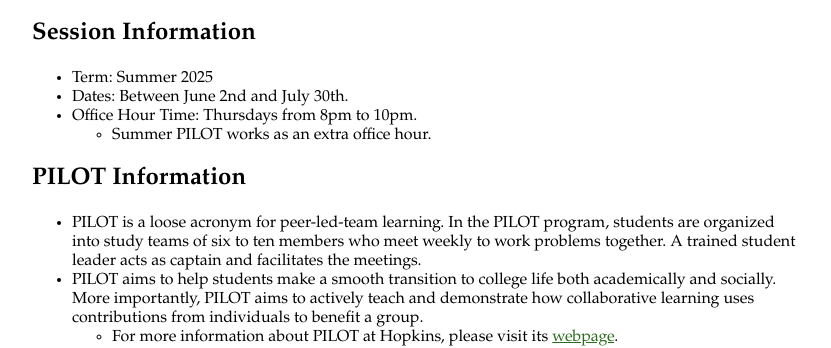
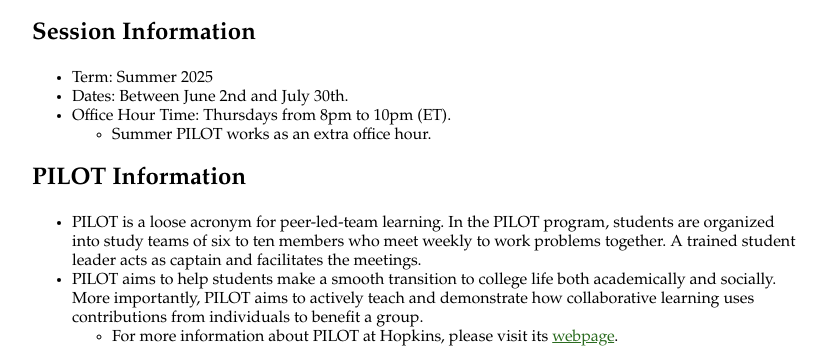
Before and after one commit to JHU-ODE-PILOT/SU25, a Jekyll site: the page built from index.md, in a window 1280 px wide. Shown: the part 233-581 px from the top of the page, without its empty margins (224-1055 px from the left). Built offline with Jekyll 4.4.1, drawn with Linux system fonts in a browser that asks for light colours.

```diff
--- a/index.md
+++ b/index.md
@@ -14,7 +14,7 @@ category: "home"
 
 - Term: Summer 2025
 - Dates: Between June 2nd and July 30th.
-- Office Hour Time: Thursdays from 8pm to 10pm.
+- Office Hour Time: Thursdays from 8pm to 10pm (ET).
   - Summer PILOT works as an extra office hour.
 
 ## PILOT Information
```
